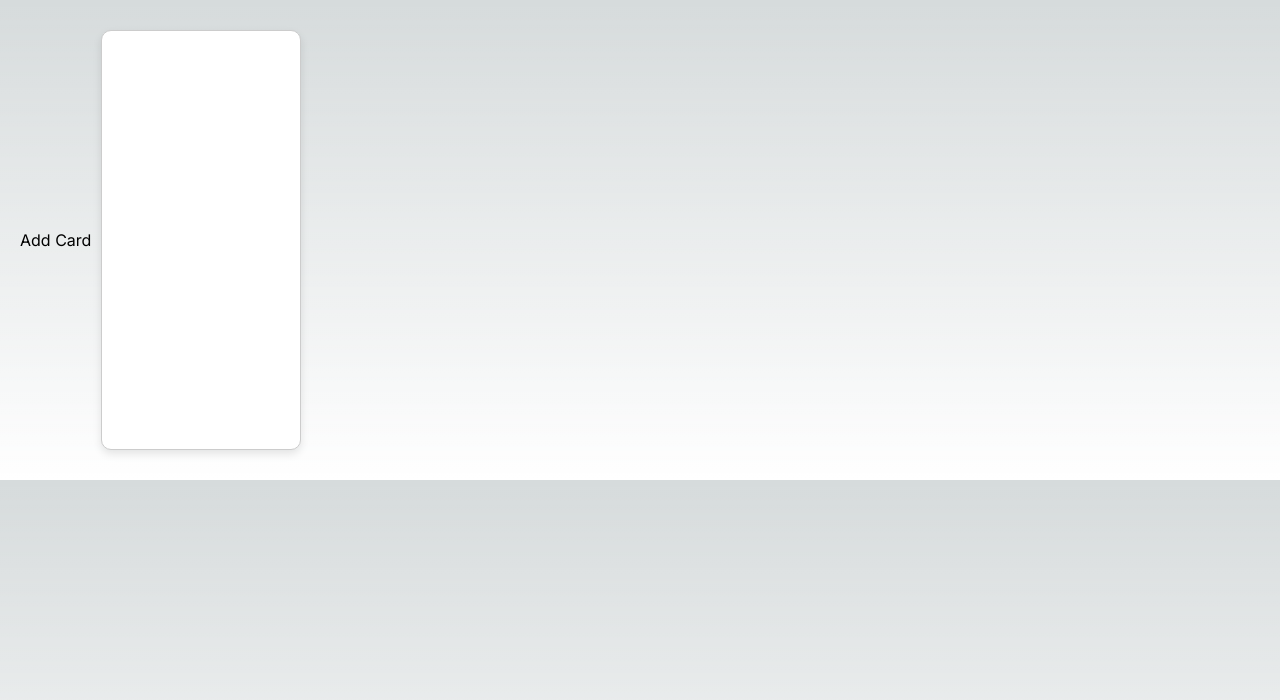
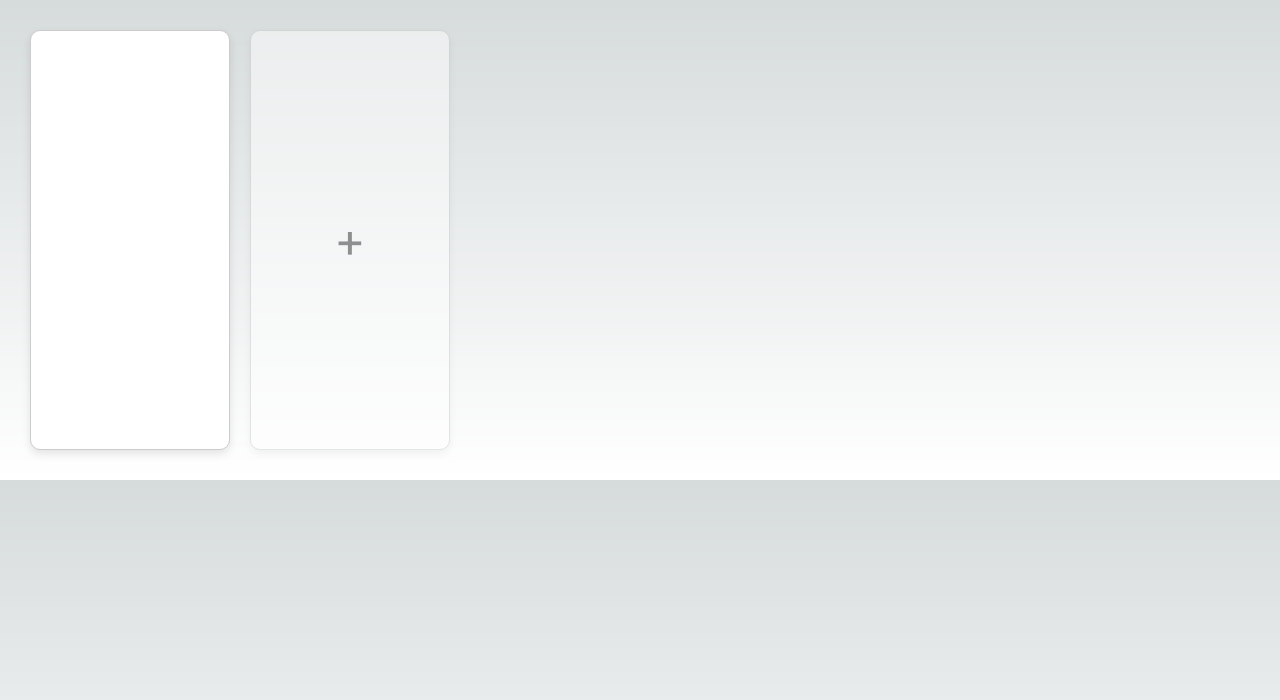
Before and after one commit to EternalFadingStar/EternalFadingStar, a Next.js app: page / in a window 1280 px wide. Shown: the top 700 px of the page. Built offline with nearby package versions, Linux system fonts and the light colour scheme.

Commit message:
Number only PIN, Add a card

```diff
--- a/src/app/globals.css
+++ b/src/app/globals.css
@@ -127,3 +127,16 @@ body {
 .permutation.green {
   color: greenyellow;
 }
+
+.add-card {
+  opacity: 0.5; /* Make the card semi-transparent */
+  display: flex;
+  justify-content: center;
+  align-items: center;
+  cursor: pointer; /* Change the cursor to a pointer when hovering over the card */
+}
+
+.plus-sign {
+  font-size: 48px;
+  color: #333;
+}
--- a/src/app/page.tsx
+++ b/src/app/page.tsx
@@ -2,6 +2,7 @@
 'use client'
 import { useState } from 'react';
 import Card from '../components/Card';
+import AddCard from '../components/AddCard'; // Import the AddCard component
 
 export default function Home() {
   const [cards, setCards] = useState([<Card key={0} />]);
@@ -12,13 +13,12 @@ export default function Home() {
 
   return (
     <div className="container">
-      <button onClick={addCard}>Add Card</button>
       {cards}
+      <AddCard onAdd={addCard} /> {/* Add the AddCard component */}
     </div>
   );
 }
 
-
 export const config = {
   useClient: true
 };
--- /dev/null
+++ b/src/components/AddCard.js
@@ -0,0 +1,10 @@
+// components/AddCard.js
+function AddCard({ onAdd }) {
+    return (
+      <div className="card add-card" onClick={onAdd}>
+        <div className="plus-sign">+</div>
+      </div>
+    );
+  }
+
+  export default AddCard;
--- a/src/components/Card.js
+++ b/src/components/Card.js
@@ -7,13 +7,17 @@ function Card() {
     const [highlightStatus, setHighlightStatus] = useState({});
 
     const handleInputChange = (e) => {
-        const newDigit = e.target.value.slice(-1); // Get the last digit
+        const value = e.target.value;
+        if (!/^\d*$/.test(value)) return; // If the value is not a number, return
+
+        const newDigit = value.slice(-1); // Get the last digit
         // If the digit is already in the set and the new value's length is not less than the current value, return
-        if (inputValue.includes(newDigit) && e.target.value.length >= inputValue.length) return;
+        if (inputValue.includes(newDigit) && value.length >= inputValue.length) return;
 
-        setInputValue(e.target.value);
-        setPermutations(getPermutations(e.target.value));
+        setInputValue(value);
+        setPermutations(getPermutations(value));
     };
+
 
     const handleCardClick = () => {
         inputRef.current.focus(); // Focus the input when the card is clicked
@@ -84,7 +88,7 @@ function Card() {
                 maxLength={4}
                 value={inputValue}
                 onChange={handleInputChange}
-                placeholder="Enter up to 4 digits"
+                pattern="\d*"
             />
 
             <div className="permutations-container">
--- a/src/components/Cards.js
+++ /dev/null
@@ -1,47 +0,0 @@
-// components/Card.js
-
-import { useState } from 'react';
-
-function Card() {
-  const [inputValue, setInputValue] = useState('');
-  const [permutations, setPermutations] = useState([]);
-
-  const handleInputChange = (e) => {
-    setInputValue(e.target.value);
-    setPermutations(getPermutations(e.target.value));
-  };
-
-  const getPermutations = (string) => {
-    if (string.length === 0) return [''];
-    const chars = string.split('');
-    const result = [];
-    for (let i = 0; i < chars.length; i++) {
-      const char = chars[i];
-      const remainingChars = string.slice(0, i) + string.slice(i + 1);
-      for (let permutation of getPermutations(remainingChars)) {
-        result.push(char + permutation);
-      }
-    }
-    return result;
-  };
-
-  return (
-    <div className="card">
-      <span className="close-btn" onClick={() => setInputValue('')}>X</span>
-      <input
-        type="text"
-        maxLength={4}
-        value={inputValue}
-        onChange={handleInputChange}
-        placeholder="Enter up to 4 digits"
-      />
-      <textarea readOnly value={permutations.join('\n')} />
-      <button onClick={() => setInputValue('')}>Clear</button>
-      <button onClick={() => navigator.clipboard.writeText(permutations.join('\n'))}>
-        Copy
-      </button>
-    </div>
-  );
-}
-
-export default Card;
```
